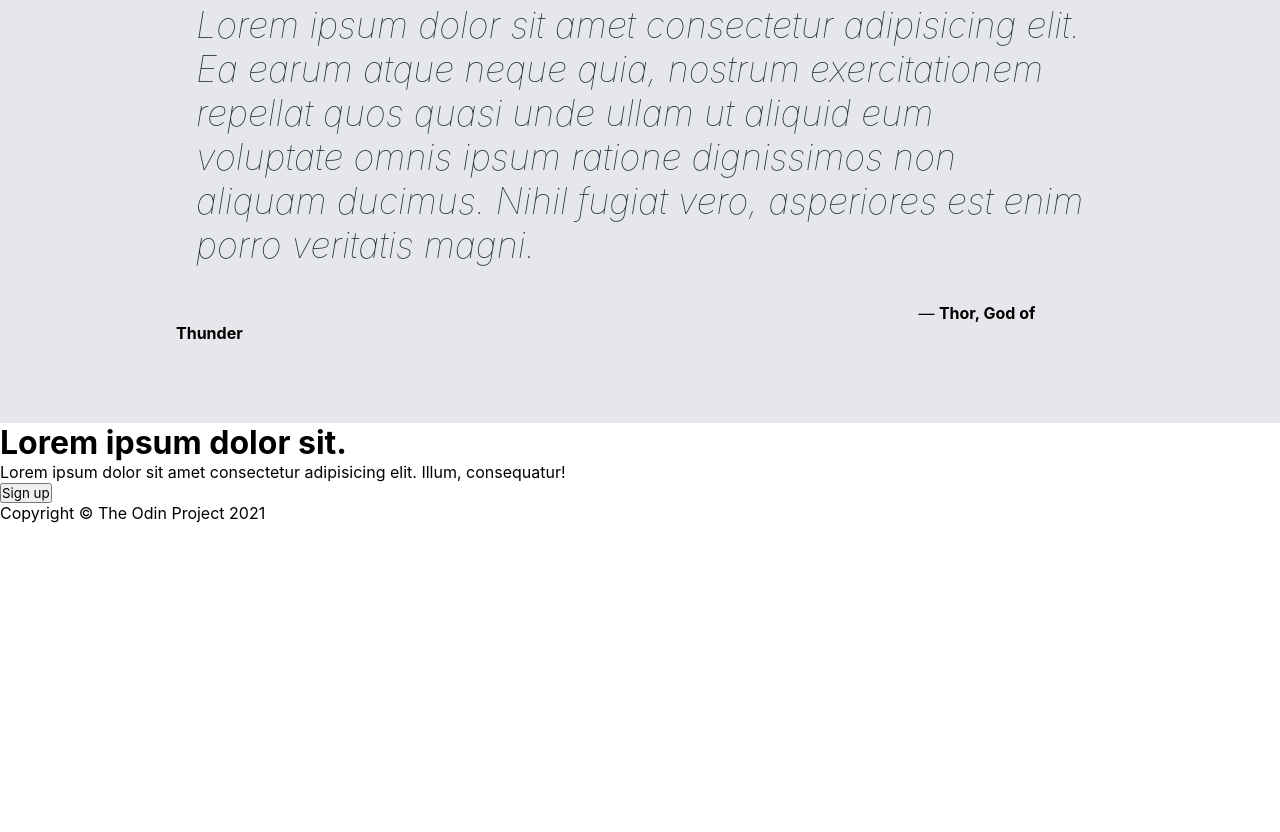
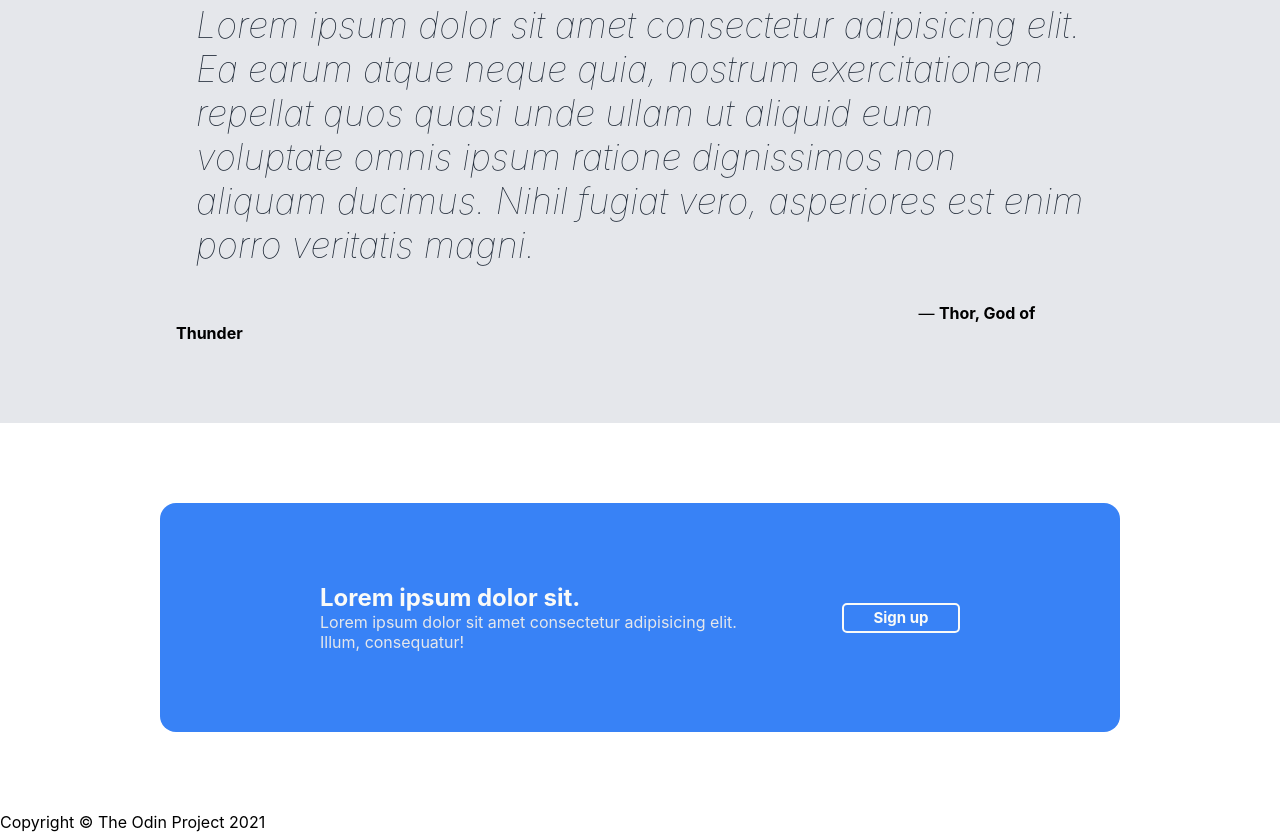
Before and after one commit to nanicoderrepo/landing-page, a plain HTML site: page index.html in a window 1280 px wide. Shown: the part 1130-1962 px from the top of the page. Before the commit the page ends 1653 px from the top, so only its background shows below. Drawn offline with Linux system fonts and the light colour scheme.

Commit message:
update style for cta section

```diff
--- a/index.html
+++ b/index.html
@@ -77,13 +77,13 @@
                   &mdash; <b>Thor, God of Thunder</b>  </figcaption>
               </figure>
         </div>
-        <div class="cta">
+        <div class="ctas">
             <div class="cta">
                 <div class="text">
                     <h1>Lorem ipsum dolor sit.</h1>
                     <p>Lorem ipsum dolor sit amet consectetur adipisicing elit. Illum, consequatur!</p>
                 </div>
-                <button class="sign-up">Sign up</button>
+                <button>Sign up</button>
             </div>
         </div>
     </main>
--- a/style.css
+++ b/style.css
@@ -45,6 +45,7 @@ header .nav ul li a:hover {
     flex-direction: row-reverse;
     background-color: var(--dark-bg);
     padding: 4em 6em;
+    column-gap: 2em;
 }
 
 .hero .left img {
@@ -55,7 +56,7 @@ header .nav ul li a:hover {
 .hero .right {
     display: flex;
     flex-direction: column;
-    row-gap: 10px;
+    row-gap: 2em;
 }
 
 .hero .right h1 {
@@ -154,7 +155,39 @@ header .nav ul li a:hover {
     text-indent: 80%;
 }
 
-.cta {
+.ctas .cta {
+    align-items: center;
+    display: flex;
+    background-color: var(--cta-button-color);
+    padding: 5em 10em;
+    margin: 5em 10em;
+    border-radius: 1em;
+    column-gap: 5em;
+    justify-content: space-between;
+}
+
+.ctas .cta .text h1 {
+    color: var(--header-color);
+    font-size: 24px;
+}
+
+.ctas .cta .text p {
+    color: var(--sec-color);
+}
+
+.ctas .cta button {
+    display: flex;
+    border: 2px solid var(--header-color);
+    width: 150px;
+    justify-content: center;
+    align-items: center;
+    padding: 0px;
+    height: 30px;
+    border-radius: 5px;
+    font-size: 15px;
+    background-color: var(--cta-button-color);
+    color: var(--header-color);
+    font-weight: bold;
 }
 
 footer {
```
